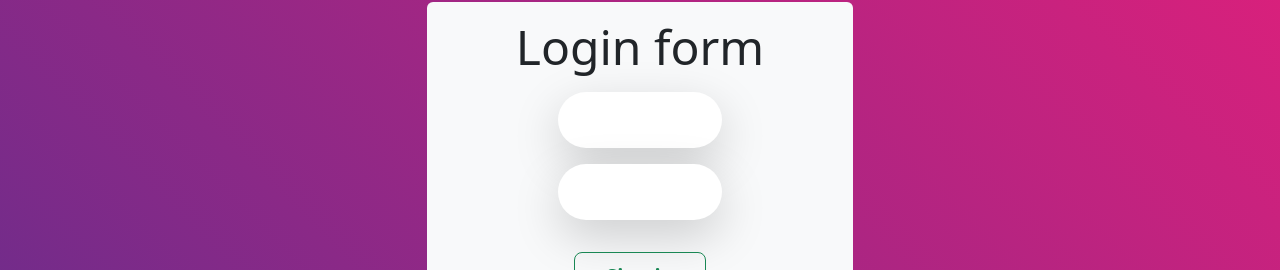
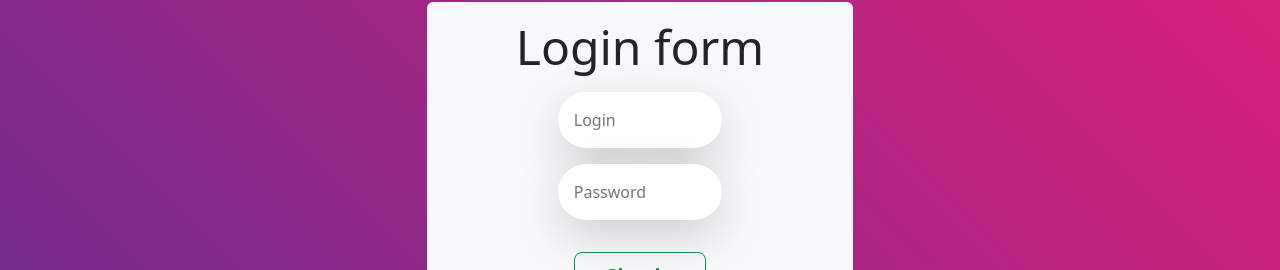
Before and after one commit to OskarProgrammer/AuctionStatisticsFH4, a React (Vite) app: page /login in a window 1280 px wide. Shown: the part 324-594 px from the top of the page. Built offline with nearby package versions, Linux system fonts and the light colour scheme.

Commit message:
Adding placeholders to login form in LoginPage.jsx

```diff
--- a/src/pages/LoginPage.jsx
+++ b/src/pages/LoginPage.jsx
@@ -9,8 +9,8 @@ const LoginPage = () => {
             <div className="container col-lg-4 bg-light my-5 p-3 rounded ">
                 <Form method="POST" action="/login" className="d-flex text-center flex-column">
                     <h3 className="display-5">Login form</h3>
-                    <input type="text" name="login" className="p-3 col-lg-5 mx-auto my-2 rounded-pill border-0 shadow-lg"/>
-                    <input type="password" name="pass" className="p-3 col-lg-5 mx-auto my-2 rounded-pill border-0 shadow-lg"/>
+                    <input type="text" name="login" placeholder="Login" className="p-3 col-lg-5 mx-auto my-2 rounded-pill border-0 shadow-lg"/>
+                    <input type="password" name="pass" placeholder="Password" className="p-3 col-lg-5 mx-auto my-2 rounded-pill border-0 shadow-lg"/>
                     <button className="btn btn-outline-success btn-lg m-4 col-lg-4 mx-auto fw-bold">Sign in</button>
                 </Form>
             </div>
```
